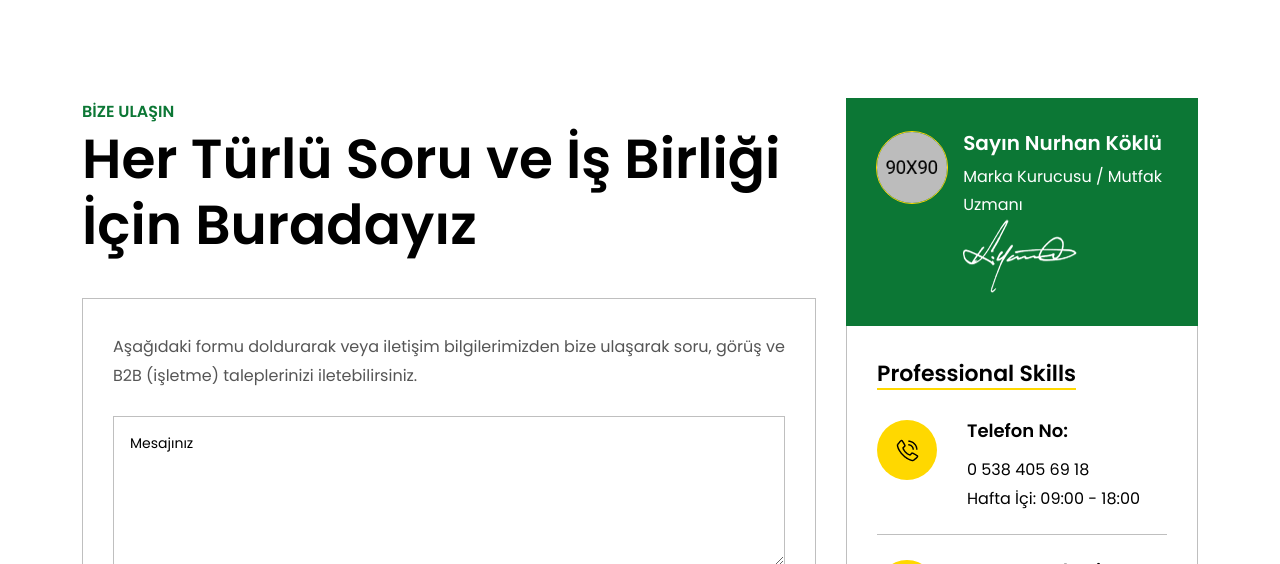
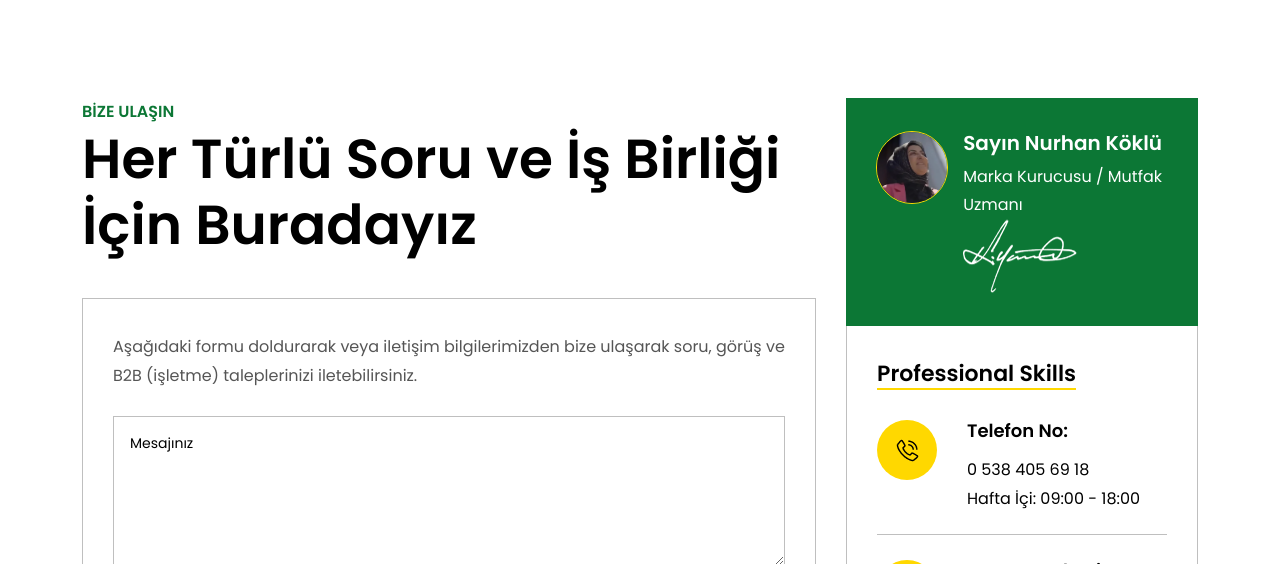
Before and after one commit to seyanardag/kokluSut, a plain HTML site: page iletisim.html in a window 1280 px wide. Shown: the part 536-1100 px from the top of the page. Drawn offline with Linux system fonts and the light colour scheme; a web font is replaced by a local one.

Commit message:
profile pic

```diff
--- a/iletisim.html
+++ b/iletisim.html
@@ -267,7 +267,7 @@
                     <div class="contact-left">
                         <div class="auther-inner">
                             <div class="auther-img">
-                                <img src="assets/img/about/about-author.png" alt="about">
+                                <img class="rounded" src="assets/img/ortak/Nurhan-Hanim-Profil-1.webp" width="90" alt="about">
                             </div>
                             <div class="auther-content">
                                 <h6 class="name">Sayın Nurhan Köklü</h6>
```
Also changed, not shown: hakkimizda.html (+1 -1 lines), assets/img/hakkimizda/Nurhan-Hanim-Profil-1.webp (deleted), assets/img/ortak/Nurhan-Hanim-Profil-1.webp (added), assets/img/ortak/Nurhan-Hanim-Profil-2.webp (renamed from assets/img/hakkimizda/Nurhan-Hanim-Profil-2.webp).
